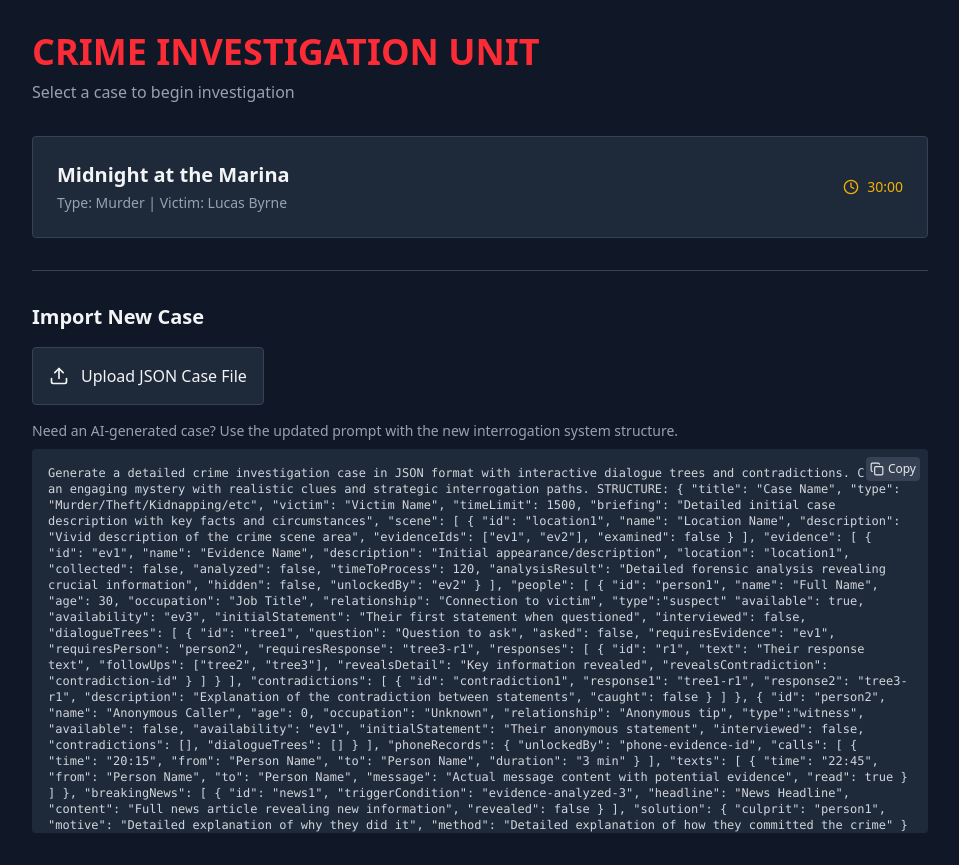
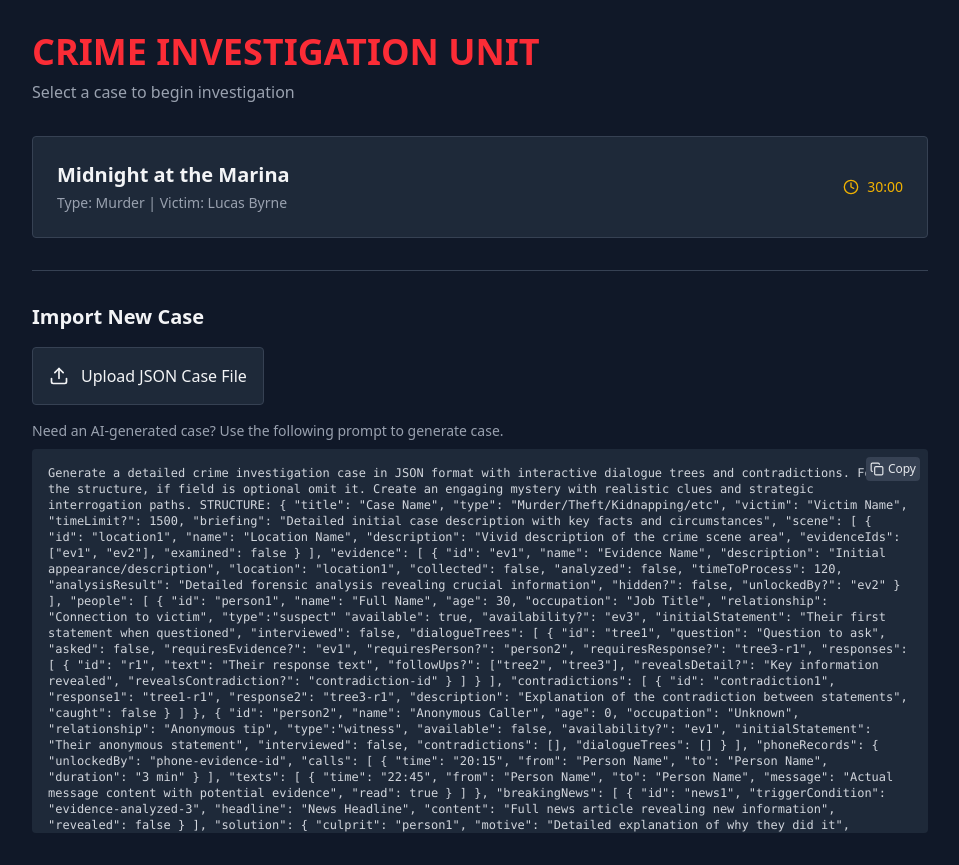
Before and after one commit to frontendMilord/crime-investigation, a React (Vite) app: page / in a window 1280 px wide. Shown: the whole page, without its empty margins (160-1119 px from the left). Built offline with nearby package versions, Linux system fonts and the light colour scheme.

Commit message:
add ? optional fields to prompt

```diff
--- a/src/App.tsx
+++ b/src/App.tsx
@@ -101,7 +101,7 @@ function App() {
 
 			return currentCase.people.filter((person) => {
 				if (person.available) return true
-				if (person.availability) {
+				if (person?.availability) {
 					const unlockEvidence = currentCase.evidence.find(
 						(e) => e.id === person.availability
 					)
@@ -173,22 +173,23 @@ function App() {
 		const analyzedEvidence = availableEvidence.filter(
 			(evidence) => evidence.analyzed
 		)
-		const newAnalyzedEvidence = analyzedEvidence.find(
+		const newAnalyzedEvidence = analyzedEvidence.filter(
 			(e) => !prevAnalyzedEvidence?.current?.find((aE) => aE.id === e.id)
 		)
-		if (newAnalyzedEvidence) {
-			toast.warning(
-				`Evidence "${newAnalyzedEvidence.name}" has been analyzed!`,
-				{ autoClose: 5000, onClick: () => navigate(ROUTES_PATHS.EVIDENCE) }
-			)
+		if (newAnalyzedEvidence.length) {
+			newAnalyzedEvidence.forEach((e) => {
+				toast.warning(`Evidence "${e.name}" has been analyzed!`, {
+					autoClose: 10000,
+					onClick: () => navigate(ROUTES_PATHS.EVIDENCE),
+				})
+				if (e.id === currentCase?.phoneRecords?.unlockedBy) {
+					toast.warning(`Phone records now are unlocked!`, {
+						autoClose: 10000,
+						onClick: () => navigate(ROUTES_PATHS.PHONE),
+					})
+				}
+			})
 			prevAnalyzedEvidence.current = analyzedEvidence
-
-			if (newAnalyzedEvidence.id === currentCase?.phoneRecords?.unlockedBy) {
-				toast.warning(`Phone records now are unlocked!`, {
-					autoClose: 10000,
-					onClick: () => navigate(ROUTES_PATHS.PHONE),
-				})
-			}
 		}
 	}, [availableEvidence, currentCase?.phoneRecords?.unlockedBy])
 
--- a/src/consts/case.ts
+++ b/src/consts/case.ts
@@ -2,14 +2,14 @@ import type { ICase } from '../types'
 
 // export const defaultCases: ICase[] = []
 
-export const PROMT_FOR_AI_CASE_GENERATION = `Generate a detailed crime investigation case in JSON format with interactive dialogue trees and contradictions. Create an engaging mystery with realistic clues and strategic interrogation paths.
+export const PROMT_FOR_AI_CASE_GENERATION = `Generate a detailed crime investigation case in JSON format with interactive dialogue trees and contradictions. Follow the structure, if field is optional omit it. Create an engaging mystery with realistic clues and strategic interrogation paths.
 
 STRUCTURE:
 {
   "title": "Case Name",
   "type": "Murder/Theft/Kidnapping/etc",
   "victim": "Victim Name",
-  "timeLimit": 1500,
+  "timeLimit?": 1500,
   "briefing": "Detailed initial case description with key facts and circumstances",
   "scene": [
     {
@@ -30,8 +30,8 @@ STRUCTURE:
       "analyzed": false,
       "timeToProcess": 120,
       "analysisResult": "Detailed forensic analysis revealing crucial information",
-      "hidden": false,
-      "unlockedBy": "ev2"
+      "hidden?": false,
+      "unlockedBy?": "ev2"
     }
   ],
   "people": [
@@ -43,7 +43,7 @@ STRUCTURE:
       "relationship": "Connection to victim",
       "type":"suspect"
       "available": true,
-      "availability": "ev3",
+      "availability?": "ev3",
       "initialStatement": "Their first statement when questioned",
       "interviewed": false,
       "dialogueTrees": [
@@ -51,16 +51,16 @@ STRUCTURE:
           "id": "tree1",
           "question": "Question to ask",
           "asked": false,
-          "requiresEvidence": "ev1",
-          "requiresPerson": "person2",
-          "requiresResponse": "tree3-r1",
+          "requiresEvidence?": "ev1",
+          "requiresPerson?": "person2",
+          "requiresResponse?": "tree3-r1",
           "responses": [
             {
               "id": "r1",
               "text": "Their response text",
-              "followUps": ["tree2", "tree3"],
-              "revealsDetail": "Key information revealed",
-              "revealsContradiction": "contradiction-id"
+              "followUps?": ["tree2", "tree3"],
+              "revealsDetail?": "Key information revealed",
+              "revealsContradiction?": "contradiction-id"
             }
           ]
         }
@@ -83,7 +83,7 @@ STRUCTURE:
       "relationship": "Anonymous tip",
       "type":"witness",
       "available": false,
-      "availability": "ev1",
+      "availability?": "ev1",
       "initialStatement": "Their anonymous statement",
       "interviewed": false,
       "contradictions": [],
@@ -129,7 +129,7 @@ STRUCTURE:
 CRITICAL REQUIREMENTS:
 
 DIALOGUE TREES:
-- Each person should have 5-8 dialogue trees
+- Each person should have 8-16 dialogue trees
 - Create branching paths: early questions unlock later ones via "followUps"
 - Use "requiresEvidence" for questions that need analyzed evidence
 - Use "requiresPerson" + "requiresResponse" for cross-interrogation (confronting with other people's statements)
@@ -155,8 +155,11 @@ EVIDENCE:
 - Use "hidden: true" + "unlockedBy: evidence-id" for sequential discovery (finding X reveals Y)
 - analysisResult should contain specific, useful information
 - Some evidence should point to wrong suspects (red herrings)
-- Set timeToProcess for each piece of evidence in seconds based on how long it takes to process (from 5 to 300)
+- Set timeToProcess for each piece of evidence in seconds based on how long it takes to process (from 5 to 300, total time to proccess all evidence should be less than half of timeLimit)
 - Link evidence to dialogue trees (people react to being confronted with evidence)
+
+SCENE:
+- if evidence is hidden and needs to be unlocked it still needs to be included in scene evidenceIds
 
 PHONE RECORDS:
 - 4-6 calls showing timeline and relationships
--- a/src/pages/Menu/page.tsx
+++ b/src/pages/Menu/page.tsx
@@ -1,6 +1,6 @@
 import { Clock, Upload, Copy } from 'lucide-react'
 import { toast } from 'react-toastify'
-import { useState } from 'react'
+import { useRef, useState } from 'react'
 import { useNavigate } from 'react-router-dom'
 import { useCaseStore } from '../../store/case'
 import { ROUTES_PATHS } from '../../consts/routes'
@@ -13,6 +13,7 @@ const MenuPage = () => {
 	const { cases, setCases, setCurrentCase } = useCaseStore((state) => state)
 	const [copied, setCopied] = useState(false)
 	const navigate = useNavigate()
+	const uploadCaseInputRef = useRef<HTMLInputElement>(null)
 
 	const startCase = (caseId: string) => {
 		const selectedCase = cases.find((c) => c.id === caseId)
@@ -29,7 +30,6 @@ const MenuPage = () => {
 	const handleFileUpload = (event: React.ChangeEvent<HTMLInputElement>) => {
 		const file = event.target.files?.[0]
 		if (!file) return
-
 		const reader = new FileReader()
 		reader.onload = (e) => {
 			try {
@@ -45,6 +45,8 @@ const MenuPage = () => {
 			} catch (error) {
 				toast.error('Invalid JSON file format')
 				console.error('error uploading case file', error)
+			} finally {
+				if (uploadCaseInputRef.current) uploadCaseInputRef.current.value = ''
 			}
 		}
 		reader.readAsText(file)
@@ -99,14 +101,15 @@ const MenuPage = () => {
 						<span>Upload JSON Case File</span>
 						<input
 							type='file'
+							ref={uploadCaseInputRef}
 							accept='.json'
 							onChange={handleFileUpload}
 							className='hidden'
 						/>
 					</label>
 					<p className='text-sm text-gray-400 mt-4'>
-						Need an AI-generated case? Use the updated prompt with the new
-						interrogation system structure.
+						Need an AI-generated case? Use the following prompt to generate
+						case.
 					</p>
 					<div className='relative'>
 						<button
```
Also changed, not shown: src/consts/newprompt.txt.
